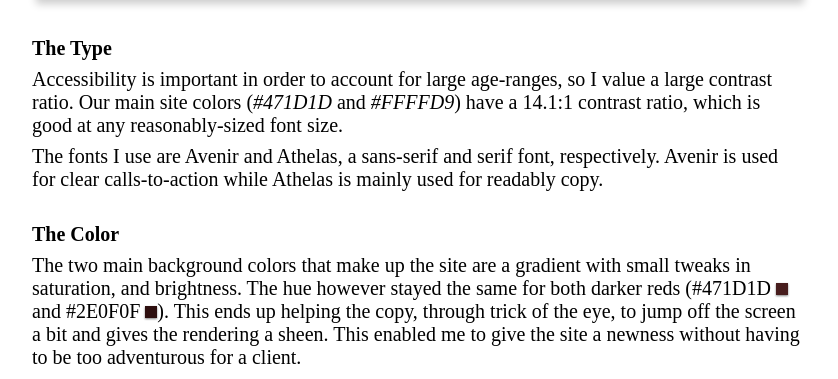
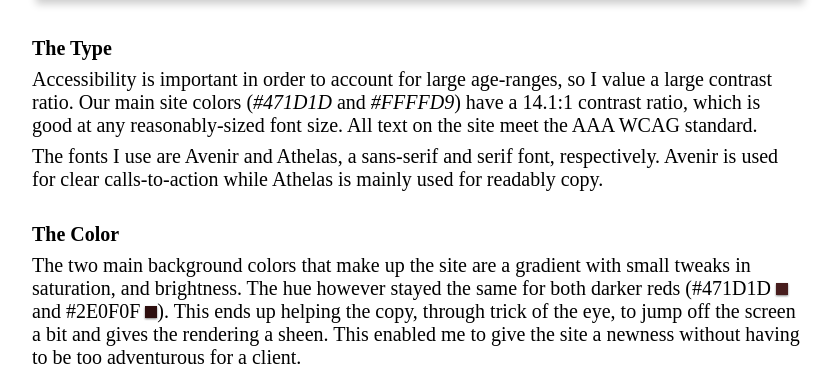
Before and after one commit to jonzfisher/my_site, a Gatsby site: page /historical in a window 1280 px wide. Shown: the part 2116-2495 px from the top of the page, without its empty margins (224-1062 px from the left). Built offline with nearby package versions, Linux system fonts and the light colour scheme; Gatsby itself is replaced by a stand-in of ours.

Commit message:
add content to blog post

```diff
--- a/src/pages/historical.js
+++ b/src/pages/historical.js
@@ -93,7 +93,8 @@ const SecondPage = () => (
       so I value a large contrast ratio. Our main site colors (
       <span className="i">#471D1D</span> and
       <span className="i"> #FFFFD9</span>) have a 14.1:1 contrast ratio, which is good at any
-      reasonably-sized font size.
+      reasonably-sized font size. All text on the site meet the AAA WCAG
+      standard.
     </p>
     <p className="f4 mb0 mt2">
       The fonts I use are Avenir and Athelas, a sans-serif and serif font,
```
